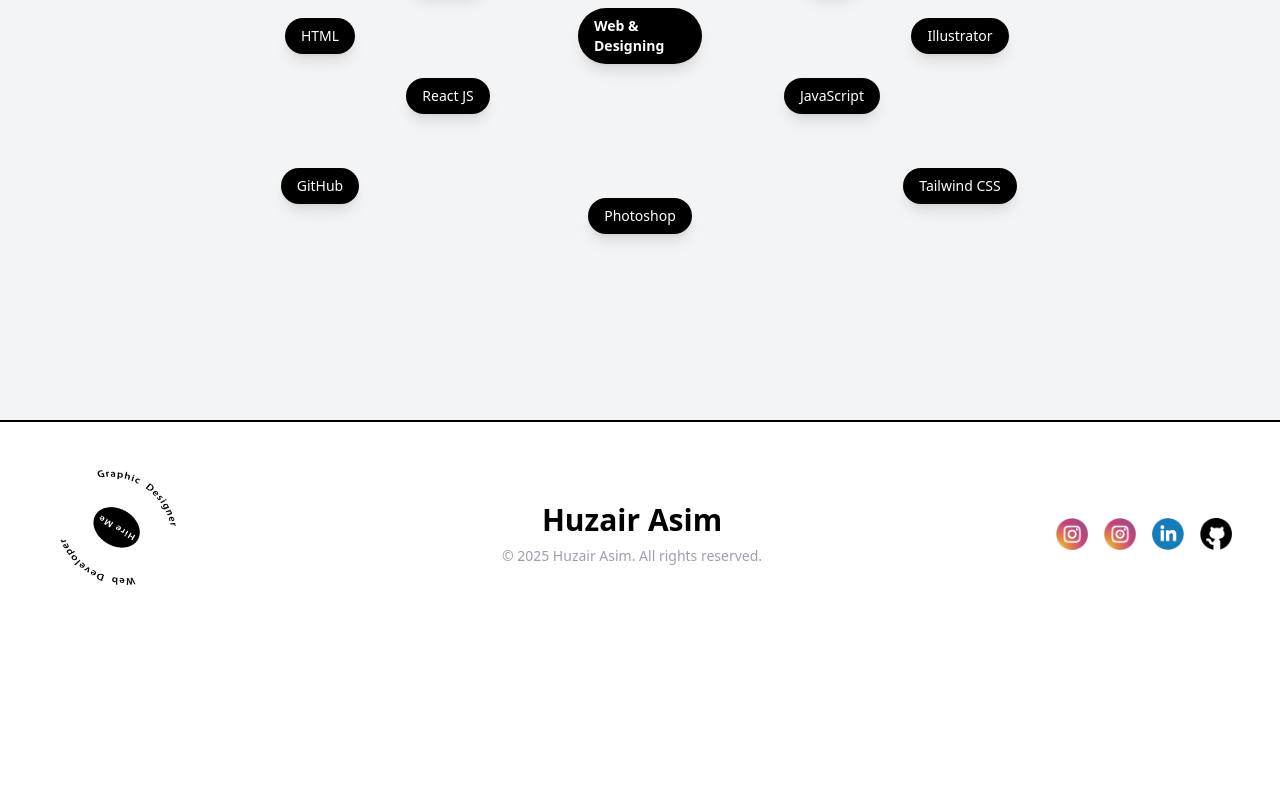
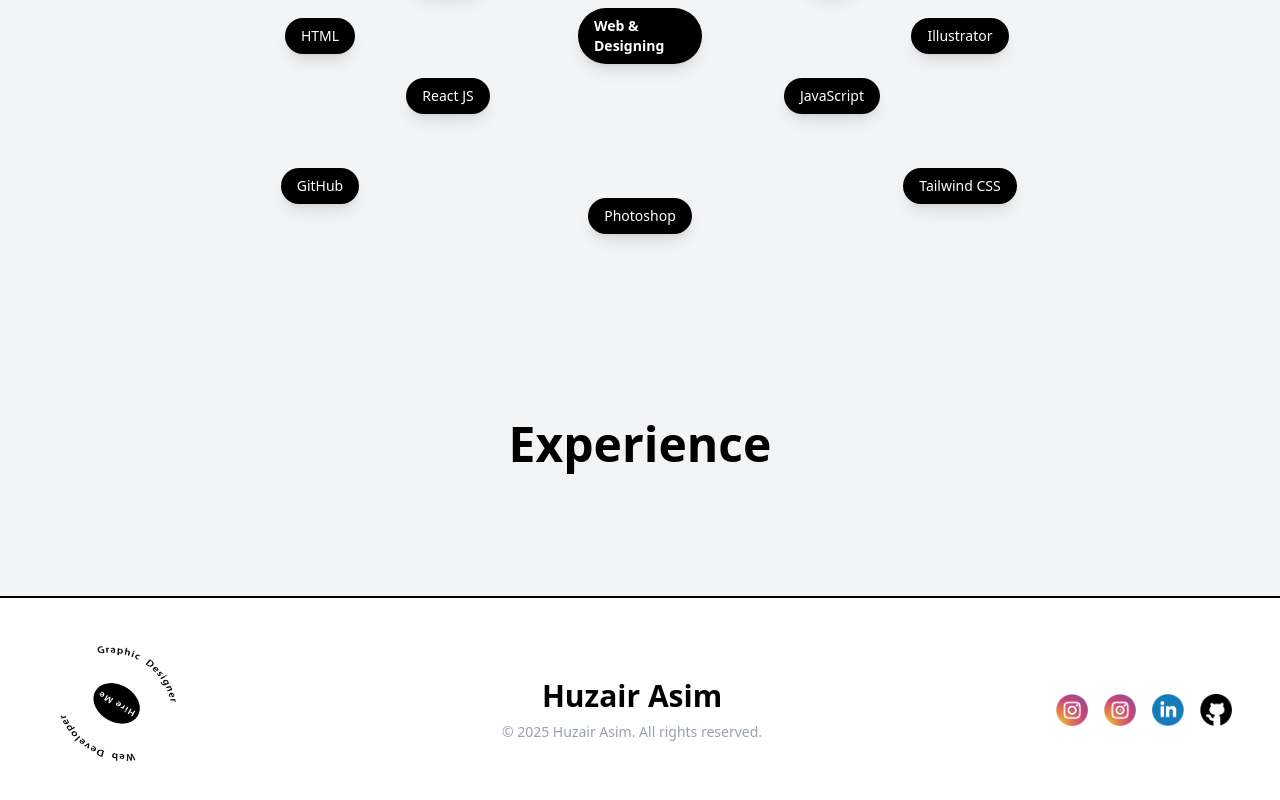
Before and after one commit to huzairdhool/Huzair-Asim-Portfolio, a React (Vite) app: page /About in a window 1280 px wide. Shown: the part 1300-2100 px from the top of the page. Before the commit the page ends 1946 px from the top, so only its background shows below. Built offline with nearby package versions, Linux system fonts and the light colour scheme.

Commit message:
portfolio

```diff
--- a/src/Components/About.jsx
+++ b/src/Components/About.jsx
@@ -3,6 +3,7 @@ import { assets } from '../assets/assets';
 import { motion } from 'framer-motion';
 import Navbar from './Navbar';
 import Skills from './Skills';
+import Education from './Education';
 
 const About = () => {
   return (
@@ -56,6 +57,7 @@ const About = () => {
         </div>
       </section>
       <Skills/>
+      <Education/>
     </main>
   );
 };
--- /dev/null
+++ b/src/Components/Education.jsx
@@ -0,0 +1,11 @@
+import React from 'react'
+
+const Education = () => {
+  return (
+    <section className="relative flex flex-col items-center justify-center min-w-auto h-fit bg-gray-100 mb-12">
+      <h2 className="text-3xl sm:text-4xl md:text-5xl font-bold mb-20 ">Experience</h2>
+      </section>
+  )
+}
+
+export default Education
```
